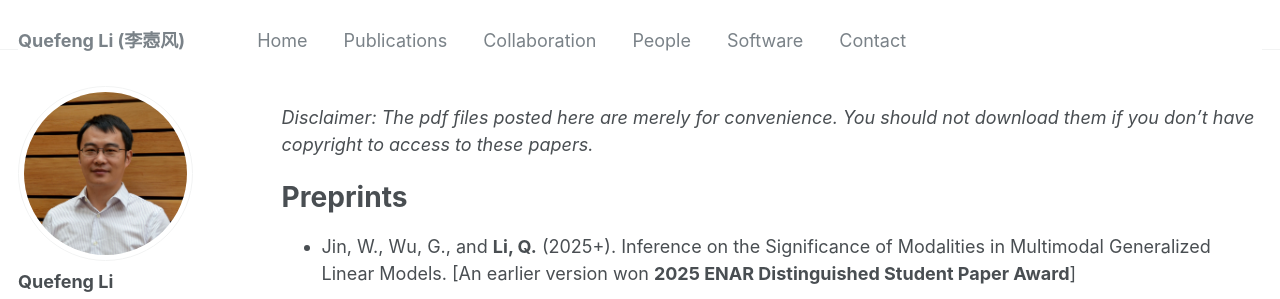
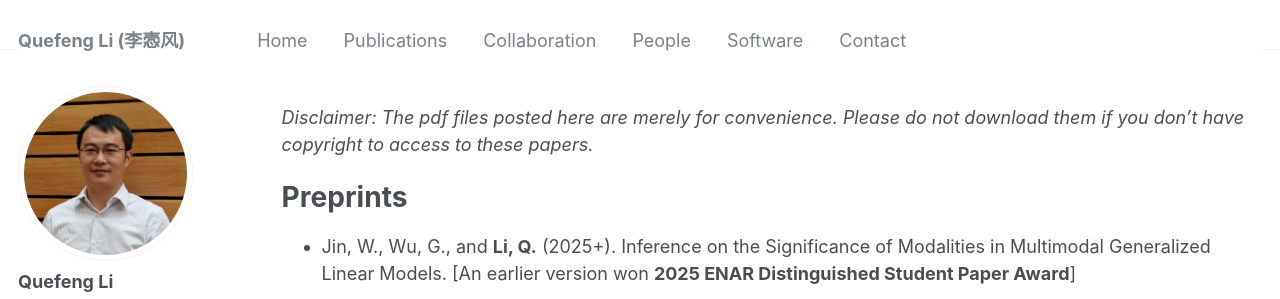
Before and after one commit to quefengli/quefengli.github.io, a Jekyll site: the page built from _pages/publications.md, in a window 1280 px wide and 900 px high. Shown: the top 299 px of the window. Built offline with Jekyll 4.4.1, drawn with Linux system fonts in a browser that asks for light colours; some web fonts are replaced.

Commit message:
Update publications.md

```diff
--- a/_pages/publications.md
+++ b/_pages/publications.md
@@ -4,8 +4,8 @@ title: ""
 permalink: /publications/
 author_profile: true
 ---
-_Disclaimer: The pdf files posted here are merely for convenience. You should not download them if you don't have
-copyright to access to these papers._
+_Disclaimer: The pdf files posted here are merely for convenience. Please do not download them if you don't have copyright
+to access to these papers._
 
 # Preprints
 - Jin, W., Wu, G., and **Li, Q.** (2025+). Inference on the Significance of Modalities in Multimodal Generalized Linear
```
